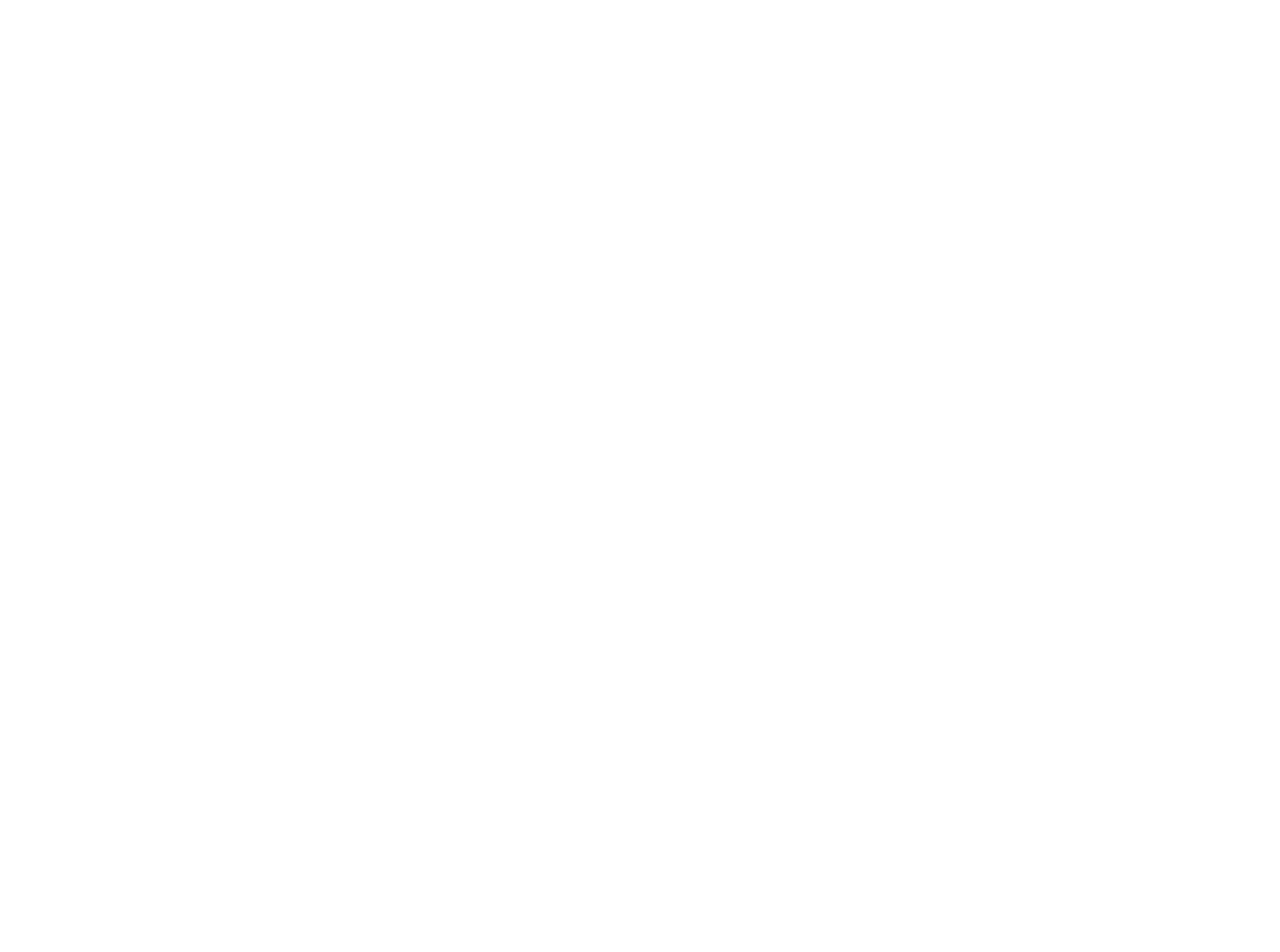
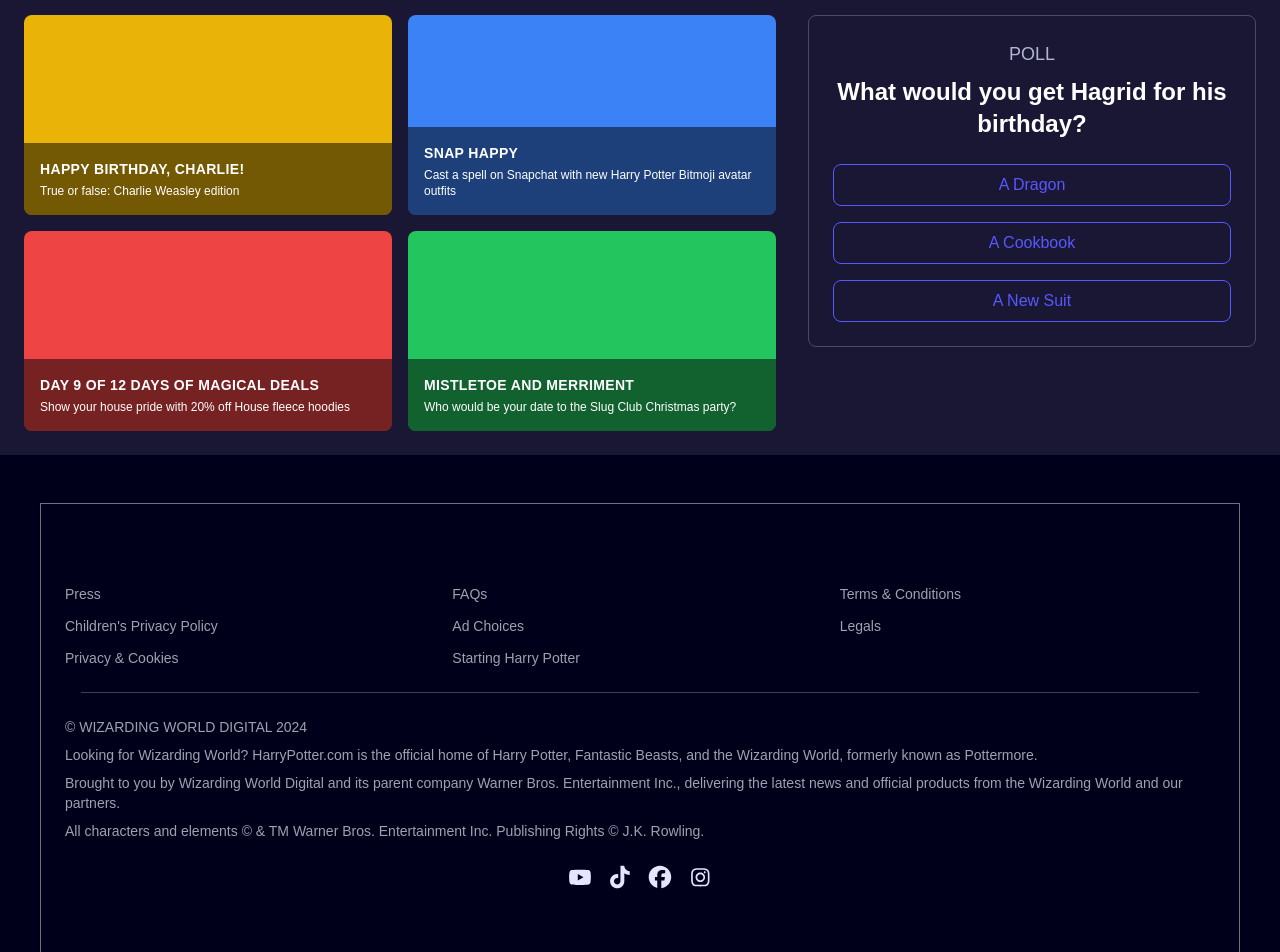
Before and after one commit to lucasaugsue/lugardi-site, a Next.js app: page / in a window 1280 px wide. Shown: the part 740-1692 px from the top of the page. Before the commit the page ends 800 px from the top, so only its background shows below. Built offline with nearby package versions, Linux system fonts and the light colour scheme.

Commit message:
criando o footer, mainbanner e newsandpoll

```diff
--- a/src/app/page.js
+++ b/src/app/page.js
@@ -1,5 +1,8 @@
+import Footer from "@/components/Footer";
 import Header from "@/components/Header";
+import MainBanner from "@/components/MainBanner";
 import NavigationBar from "@/components/NavigationBar";
+import NewsAndPoll from "@/components/NewsAndPoll";
 import PromotionalMessage from "@/components/PromotionalMessage";
 
 export default function Home() {
@@ -8,6 +11,9 @@
       <Header></Header>
       <NavigationBar></NavigationBar>
       <PromotionalMessage></PromotionalMessage>
+      <MainBanner></MainBanner>
+      <NewsAndPoll></NewsAndPoll>
+      <Footer></Footer>
     </div>
   );
 }
--- /dev/null
+++ b/src/components/Footer.js
@@ -0,0 +1,56 @@
+import React from "react";
+
+const Footer = () => {
+  return (
+    <footer className="bg-[#00001B] text-gray-400 text-sm py-12 p-[5vh]">
+      <div className="max-w-8xl mx-auto px-6 border border-gray-500 p-[10vh]">
+        {/* Links Section */}
+        <div className="grid grid-cols-2 md:grid-cols-3 gap-3 text-center md:text-left">
+          <a href="#" className="hover:text-white">Press</a>
+          <a href="#" className="hover:text-white">FAQs</a>
+          <a href="#" className="hover:text-white">Terms & Conditions</a>
+          <a href="#" className="hover:text-white">Children's Privacy Policy</a>
+          <a href="#" className="hover:text-white">Ad Choices</a>
+          <a href="#" className="hover:text-white">Legals</a>
+          <a href="#" className="hover:text-white">Privacy & Cookies</a>
+          <a href="#" className="hover:text-white">Starting Harry Potter</a>
+        </div>
+
+        {/* Divider */}
+        <div className="border-t border-gray-700 mt-6 mx-4"></div>
+
+        {/* Copyright Section */}
+        <div className="mt-6 text-center md:text-left">
+          <p className="mb-2">© WIZARDING WORLD DIGITAL 2024</p>
+          <p className="mb-2">
+            Looking for Wizarding World? <a href="https://www.harrypotter.com" className="hover:text-white">HarryPotter.com</a> is the official home of Harry Potter, Fantastic Beasts, and the Wizarding World, formerly known as Pottermore.
+          </p>
+          <p className="mb-2">
+            Brought to you by Wizarding World Digital and its parent company Warner Bros. Entertainment Inc., delivering the latest news and official products from the Wizarding World and our partners.
+          </p>
+          <p className="mb-2">
+            All characters and elements © & TM Warner Bros. Entertainment Inc. Publishing Rights © J.K. Rowling.
+          </p>
+        </div>
+
+        {/* Social Media Section */}
+        <div className="flex justify-center items-center gap-4 mt-6">
+          <a href="#" className="text-gray-400 hover:text-white">
+            <img src="/youtube.svg" alt="YouTube" className="w-6 h-6 cursor-pointer" />
+          </a>
+          <a href="#" className="text-gray-400 hover:text-white">
+            <img src="/tiktok.svg" alt="TikTok" className="w-6 h-6 cursor-pointer" />
+          </a>
+          <a href="#" className="text-gray-400 hover:text-white">
+            <img src="/facebook.svg" alt="Facebook" className="w-6 h-6 cursor-pointer" />
+          </a>
+          <a href="#" className="text-gray-400 hover:text-white">
+            <img src="/instagram.svg" alt="Instagram" className="w-6 h-6 cursor-pointer" />
+          </a>
+        </div>
+      </div>
+    </footer>
+  );
+};
+
+export default Footer;
--- /dev/null
+++ b/src/components/MainBanner.js
@@ -0,0 +1,19 @@
+import React from "react";
+
+const MainBanner = () => {
+  return (
+    <div className="bg-[#2E274B] flex flex-col items-center justify-center text-white px-6 py-10">
+        <h1 className="text-5xl lg:text-6xl font-bold uppercase tracking-wide mb-6 leading-tight max-w-3xl text-center">
+            Watch Episode Three of Hogwarts Hangout: A Wizarding Christmas
+        </h1>
+        <p className="text-lg lg:text-md mb-8 text-center max-w-lg">
+            It’s time for a brand-new episode of our web series Hogwarts Hangout, featuring our very own editorial team! ’Tis the season for all things Christmas – including this festive Harry Potter chat.
+        </p>
+        <button className="bg-[#5758FF] text-white py-2 px-12 rounded-full text-lg font-semibold hover:bg-[#4546d4] transition duration-300">
+            Watch
+        </button>
+    </div>
+  );
+};
+
+export default MainBanner;
--- /dev/null
+++ b/src/components/NewCards.js
@@ -0,0 +1,47 @@
+import React from "react";
+
+const NewCards = () => {
+  const cardsData = [
+    {
+      title: "Happy Birthday, Charlie!",
+      description: "True or false: Charlie Weasley edition",
+      bgColor: "bg-yellow-500",
+    },
+    {
+      title: "Snap Happy",
+      description: "Cast a spell on Snapchat with new Harry Potter Bitmoji avatar outfits",
+      bgColor: "bg-blue-500",
+    },
+    {
+      title: "Day 9 of 12 Days of Magical Deals",
+      description: "Show your house pride with 20% off House fleece hoodies",
+      bgColor: "bg-red-500",
+    },
+    {
+      title: "Mistletoe and Merriment",
+      description: "Who would be your date to the Slug Club Christmas party?",
+      bgColor: "bg-green-500",
+    },
+  ];
+
+  return (
+    <div className="grid grid-cols-1 sm:grid-cols-2 gap-4">
+      {cardsData.map((card, index) => (
+        <div
+          key={index}
+          className={`relative rounded-lg overflow-hidden text-white ${card.bgColor}`}
+          style={{ height: "200px" }}
+        >
+          <div className="absolute bottom-0 w-full bg-[#00000080] p-4">
+            <h3 className="text-sm uppercase font-semibold mb-1 tracking-wide">
+              {card.title}
+            </h3>
+            <p className="text-xs">{card.description}</p>
+          </div>
+        </div>
+      ))}
+    </div>
+  );
+};
+
+export default NewCards;
--- /dev/null
+++ b/src/components/NewsAndPoll.js
@@ -0,0 +1,18 @@
+import React from "react";
+import Poll from "./Poll";
+import NewCards from "./NewCards";
+
+const NewsAndPoll = () => {
+  return (
+    <div className="flex flex-col lg:flex-row gap-8 p-6 bg-[#1A1734] text-white">
+      <div className="flex-1">
+        <NewCards />
+      </div>
+      <div className="flex-1 max-w-md mx-auto">
+        <Poll />
+      </div>
+    </div>
+  );
+};
+
+export default NewsAndPoll;
--- /dev/null
+++ b/src/components/Poll.js
@@ -0,0 +1,27 @@
+import React from "react";
+
+const Poll = () => {
+  return (
+    <div className="bg-[#1A1734] border border-[#4A4A66] rounded-lg p-6 text-white max-w-md mx-auto">
+      <div className="text-center mb-6">
+        <h2 className="text-lg uppercase text-[#B4B4D4] mb-2">Poll</h2>
+        <p className="text-2xl font-semibold">
+          What would you get Hagrid for his birthday?
+        </p>
+      </div>
+      <div className="flex flex-col gap-4">
+        <button className="bg-transparent border border-[#5758FF] text-[#5758FF] py-2 px-4 rounded-lg hover:bg-[#5758FF] hover:text-white transition duration-300">
+          A Dragon
+        </button>
+        <button className="bg-transparent border border-[#5758FF] text-[#5758FF] py-2 px-4 rounded-lg hover:bg-[#5758FF] hover:text-white transition duration-300">
+          A Cookbook
+        </button>
+        <button className="bg-transparent border border-[#5758FF] text-[#5758FF] py-2 px-4 rounded-lg hover:bg-[#5758FF] hover:text-white transition duration-300">
+          A New Suit
+        </button>
+      </div>
+    </div>
+  );
+};
+
+export default Poll;
```
